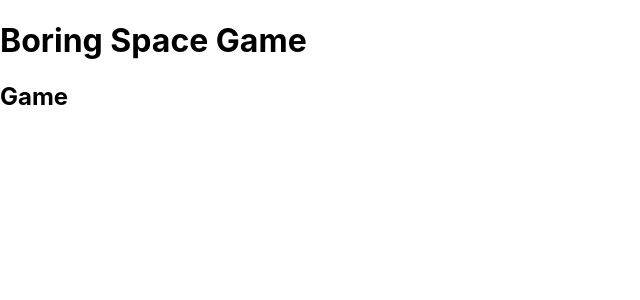
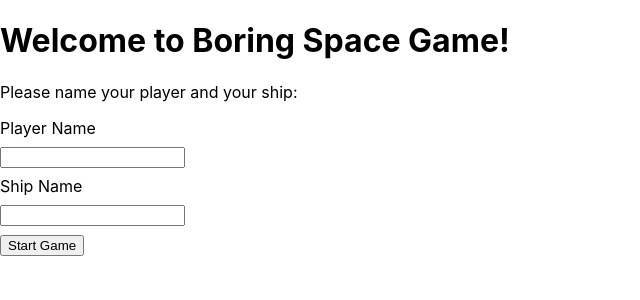
Before and after one commit to markbiek/boring-space-game, a React (Vite) app: page / in a window 1280 px wide. Shown: the top 300 px of the page, without its empty margins (0-640 px from the left). Built offline with nearby package versions, Linux system fonts and the light colour scheme.

Commit message:
Basic StartView
Lets player enter their player name and ship name

```diff
--- a/src/App.css
+++ b/src/App.css
@@ -0,0 +1,8 @@
+form label {
+	display: block;
+	margin-bottom: 0.5rem;
+}
+
+.input-group {
+	margin-bottom: 0.5rem;
+}
--- a/src/App.tsx
+++ b/src/App.tsx
@@ -1,15 +1,14 @@
 import { Provider, useSelector } from 'react-redux';
 import './App.css';
 
-import { store } from './store';
+import { store } from './store/index';
 
-import GameView from './views/Game';
+import { GameView } from './views';
 
 function App() {
 	return (
 		<Provider store={store}>
 			<div className="App">
-				<h1>Boring Space Game</h1>
 				<GameView />
 			</div>
 		</Provider>
--- a/src/types.ts
+++ b/src/types.ts
@@ -1,5 +1,7 @@
-export interface State {
+export interface State {}
 
+export interface ViewProps {
+	subview: string;
 }
 
 export interface Ship {
--- a/src/views/Game.tsx
+++ b/src/views/Game.tsx
@@ -2,6 +2,12 @@ import { useEffect } from 'react';
 
 import { setView, currentView, currentSubview } from '../store/reducers/view';
 import { useAppDispatch, useAppSelector } from '../store/hooks';
+
+import { StartView } from './';
+
+interface ViewComponents {
+	[index: string]: JSX.Element;
+}
 
 export default function GameView() {
 	const view = useAppSelector(currentView);
@@ -12,5 +18,13 @@ export default function GameView() {
 		dispatch(setView('start'));
 	}, []);
 
-	return <h2>Game</h2>;
+	const viewComponents: ViewComponents = {
+		start: <StartView subview={subview} />,
+	};
+
+	if (!viewComponents.hasOwnProperty(view)) {
+		return <h1>Error: View {view} not found.</h1>;
+	}
+
+	return viewComponents[view];
 }
--- /dev/null
+++ b/src/views/Start.tsx
@@ -0,0 +1,42 @@
+import { useRef } from 'react';
+
+import { useAppDispatch } from '../store/hooks';
+import { setView } from '../store/reducers/view';
+
+import { ViewProps } from '../types';
+
+export default function StartView({ subview }: ViewProps) {
+	const playerNameRef = useRef<HTMLInputElement>(null);
+	const shipNameRef = useRef<HTMLInputElement>(null);
+	const dispatch = useAppDispatch();
+
+	return (
+		<div className="view">
+			<h1>Welcome to Boring Space Game!</h1>
+
+			<p>Please name your player and your ship:</p>
+
+			<form
+				onSubmit={(e) => {
+					e.preventDefault();
+
+					dispatch(setView('solar-system'));
+				}}
+			>
+				<div className="input-group">
+					<label htmlFor="player-name">Player Name</label>
+					<input type="text" name="player-name" id="player-name" ref={playerNameRef} required />
+				</div>
+
+				<div className="input-group">
+					<label htmlFor="ship-name">Ship Name</label>
+					<input type="text" name="ship-name" id="ship-name" ref={shipNameRef} required />
+				</div>
+
+				<div className="input-group">
+					<button type="submit">Start Game</button>
+				</div>
+			</form>
+		</div>
+	);
+}
--- /dev/null
+++ b/src/views/index.tsx
@@ -0,0 +1,2 @@
+export { default as GameView } from './Game';
+export { default as StartView } from './Start';
```
